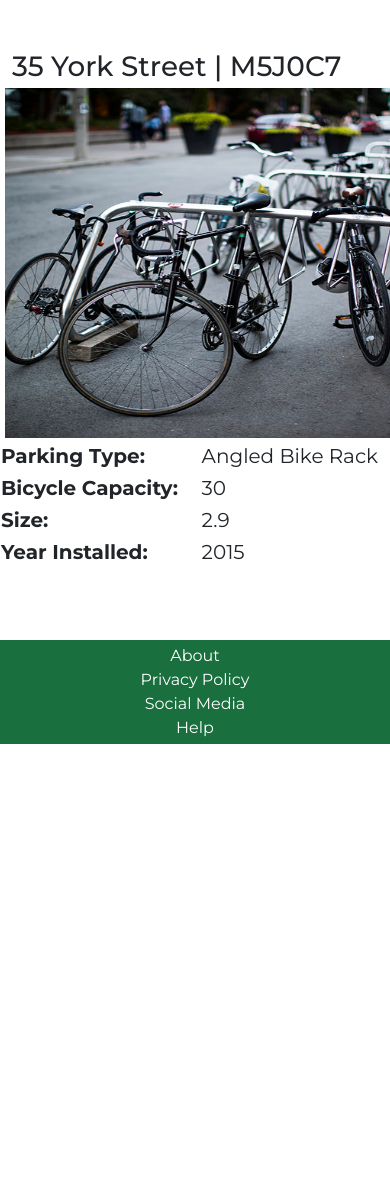
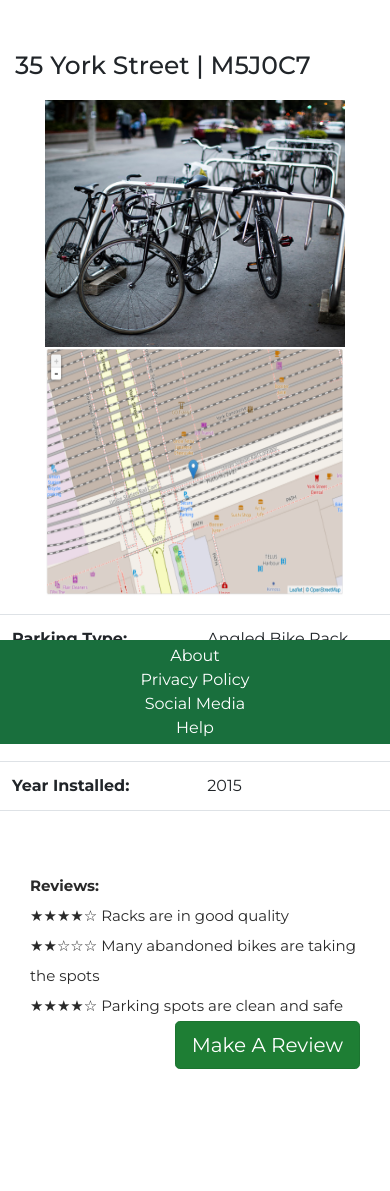
Before and after one commit to billsong0407/Bike4Joy, a PHP site: page /single-result.html in a window 390 px wide. Shown: the part 100-1291 px from the top of the page. Before the commit the page ends 844 px from the top, so only its background shows below. Run offline with PHP 8.4, Linux system fonts and the light colour scheme; some libraries are stand-ins or nearby versions.

Commit message:
add mobile responsiveness

```diff
--- a/assets/css/single-result.css
+++ b/assets/css/single-result.css
@@ -2,35 +2,49 @@
     margin-top: 150px;
     margin-left: auto;
     margin-right: auto;
-    margin-bottom: 100px;
     width: 1000px;
-    /* text-align: center; */
 }
 
-.single-result-page .image-container::after{
-    content: "";
-    clear: both;
-    display: table;
-}
-
-.street-image, .street-location {
-    width: 50%;
-    padding: 5px;
-    float: left;
+.image-container{
+    margin-top: 20px;
 }
 
 .street-image img, .street-location img {
     height: 350px;
 }
 
-.info table{
-    font-size: 20px;
-}
-
-.info table td{
-    word-break: break-all;
+.info{
+    margin-top: 20px;
 }
 
 .info table td:first-child{
     font-weight: bold;
 }
+
+.review {
+    margin-top: 20px;
+    margin-bottom: 150px;
+}
+
+@media (max-width: 767px) {
+    .single-result-page{
+        width: auto;
+    }
+
+    .image-container{
+        justify-content: center;
+    }
+
+    .review{
+        margin-bottom: 170px;
+    }
+
+    .single-result-page .title{
+        font-size: 25px;
+    }
+
+    .street-image img, .street-location img {
+        width: 300px !important;
+        height: 250px;
+    }
+}
--- a/single-result.html
+++ b/single-result.html
@@ -11,13 +11,15 @@
         <title>Bike4Joy</title>
 
         <!-- Bootstrap core CSS -->
-        <link href="vendor/bootstrap/css/bootstrap.min.css" rel="stylesheet">
+        <link rel="stylesheet" href="https://maxcdn.bootstrapcdn.com/bootstrap/4.0.0/css/bootstrap.min.css" integrity="sha384-Gn5384xqQ1aoWXA+058RXPxPg6fy4IWvTNh0E263XmFcJlSAwiGgFAW/dAiS6JXm" crossorigin="anonymous">
 
         <!-- Additional CSS Files -->
-        <!-- <link rel="stylesheet" href="assets/css/fontawesome.css"> -->
-
         <link rel="stylesheet" href="assets/css/global.css">
         <link rel="stylesheet" href="assets/css/single-result.css">
+
+        <script src="https://code.jquery.com/jquery-3.2.1.slim.min.js" integrity="sha384-KJ3o2DKtIkvYIK3UENzmM7KCkRr/rE9/Qpg6aAZGJwFDMVNA/GpGFF93hXpG5KkN" crossorigin="anonymous"></script>
+        <script src="https://cdnjs.cloudflare.com/ajax/libs/popper.js/1.12.9/umd/popper.min.js" integrity="sha384-ApNbgh9B+Y1QKtv3Rn7W3mgPxhU9K/ScQsAP7hUibX39j7fakFPskvXusvfa0b4Q" crossorigin="anonymous"></script>
+        <script src="https://maxcdn.bootstrapcdn.com/bootstrap/4.0.0/js/bootstrap.min.js" integrity="sha384-JZR6Spejh4U02d8jOt6vLEHfe/JQGiRRSQQxSfFWpi1MquVdAyjUar5+76PVCmYl" crossorigin="anonymous"></script>
     </head>
     <body>
         <header class="header-area header-sticky wow slideInDown">
@@ -50,44 +52,46 @@
             </div>
             </div>
         </header>
-        <div class="container single-result-page">
-            <h1>35 York Street | M5J0C7</h1>
+        <div class="container-fluid single-result-page">
+            <h1 class="title">35 York Street | M5J0C7</h1>
             <div class="row image-container">
-                <div class="street-image">
+                <div class="col-xs-6 street-image">
                     <img src="assets/images/p1.jpg" style="width:100%">
                 </div>
-                <div class="street-location">
+                <div class="col-xs-6 street-location">
                     <img src="assets/images/p1-loc.png" style="width:100%">
                 </div>
             </div>
             <div class="info row">
-                <table>
+                <table class="table table-hover">
                     <tr>
                         <td>Parking Type:</td>
                         <td>Angled Bike Rack</td>
-                        <td style="font-weight: bold;">Reviews:</td>
                     </tr>
                     <tr>
                         <td>Bicycle Capacity:</td>
                         <td>30</td>
-                        <td>★★★★☆ Racks are in good quality</td>
                     </tr>
                     <tr>
                         <td>Size:</td>
                         <td>2.9</td>
-                        <td>★★☆☆☆ Many abandoned bikes are taking the spots</td>
                     </tr>
                     <tr>
                         <td>Year Installed:</td>
                         <td>2015</td>
-                        <td>★★★★☆ Parking spots are clean and safe</td>
                     </tr>
                     <tr>
                         <td></td>
                         <td></td>
-                        <td style="float: right;"><button class="btn btn-success btn-lg active">Make Reviews</button></td>
                     </tr>
                 </table>
+            </div>
+            <div class="container-fluid review">
+                <p style="font-weight: bold;">Reviews:</p>
+                <p>★★★★☆ Racks are in good quality</p>
+                <p>★★☆☆☆ Many abandoned bikes are taking the spots</p>
+                <p>★★★★☆ Parking spots are clean and safe</p>
+                <p style="float: right;"><button class="btn btn-success btn-lg active">Make A Review</button></p>
             </div>
         </div>
         <footer>
```
